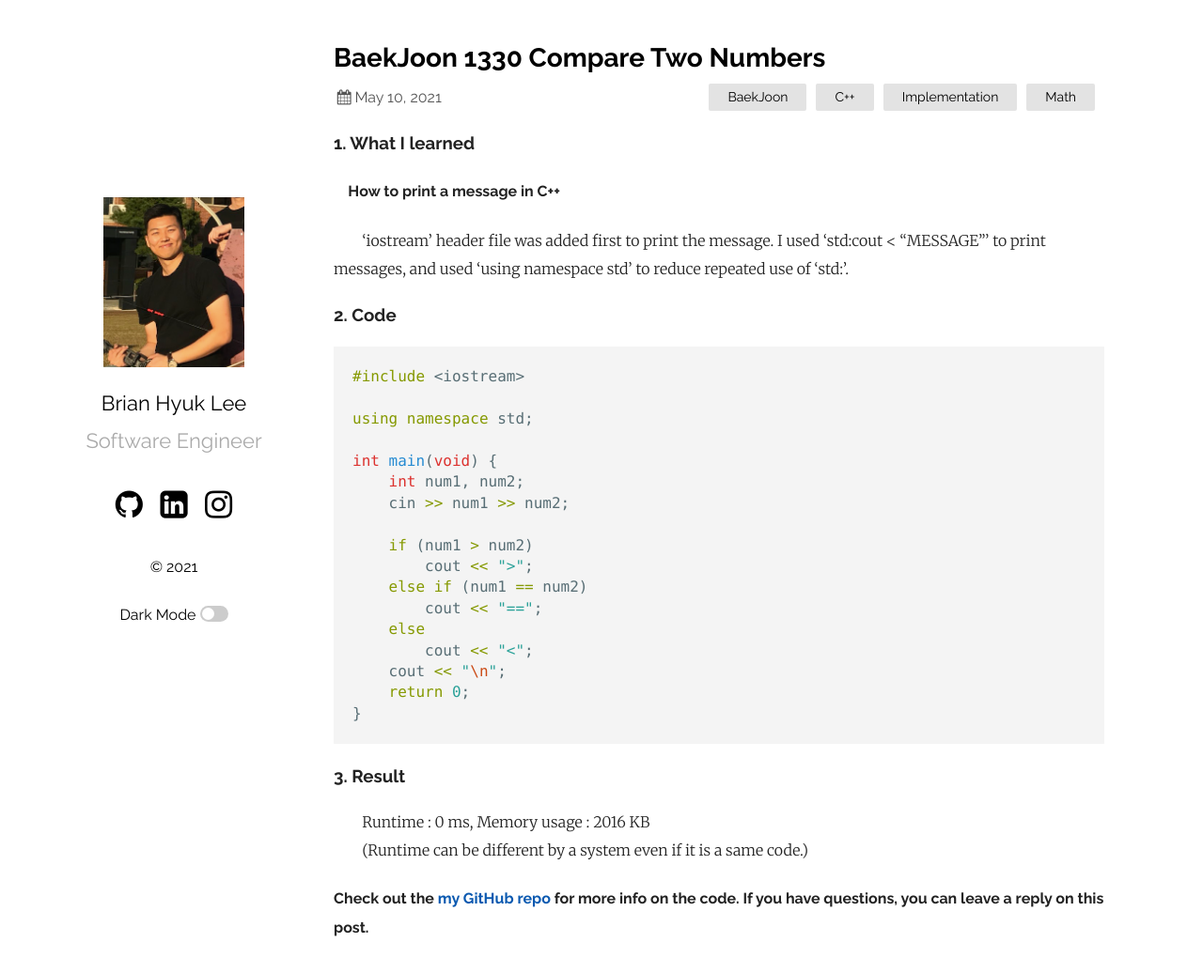
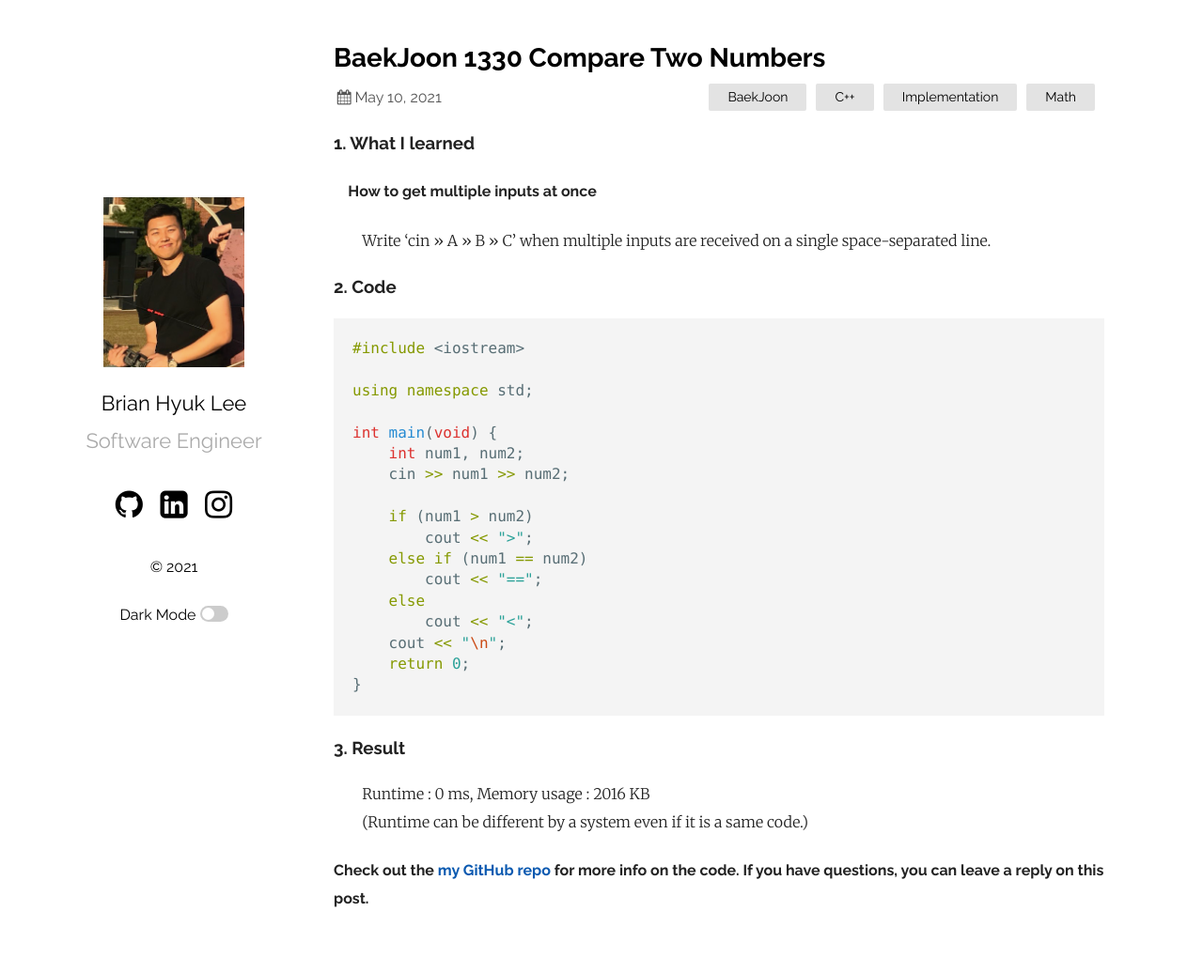
Before and after one commit to dlgur1994/dlgur1994.github.io, a Jekyll site: the page built from _posts/2021-05-10-BaekJoon-1330-Compare-Two-Numbers.md, in a window 1280 px wide and 1048 px high. Shown: the top 1036 px of the window at 94% size. Built offline with Jekyll 4.4.1, drawn with Linux system fonts in a browser that asks for light colours; our own code applies the rules of GitHub Pages for plain Markdown files; comment, search, counter and statistics services are not loaded.

Commit message:
1330 done 21/05/10

````diff
--- a/_posts/2021-05-10-BaekJoon-1330-Compare-Two-Numbers.md
+++ b/_posts/2021-05-10-BaekJoon-1330-Compare-Two-Numbers.md
@@ -6,8 +6,8 @@ comments: true
 ---
 
 ### 1. What I learned
-#### &nbsp;&nbsp;&nbsp;&nbsp;How to print a message in C++
-&nbsp;&nbsp;&nbsp;&nbsp;&nbsp;&nbsp;&nbsp;&nbsp;'iostream' header file was added first to print the message. I used 'std:cout < "MESSAGE"' to print messages, and used 'using namespace std' to reduce repeated use of 'std:'.
+#### &nbsp;&nbsp;&nbsp;&nbsp;How to get multiple inputs at once
+&nbsp;&nbsp;&nbsp;&nbsp;&nbsp;&nbsp;&nbsp;&nbsp;Write 'cin >> A >> B >> C' when multiple inputs are received on a single space-separated line.
 
 ### 2. Code
 ```cpp
````
